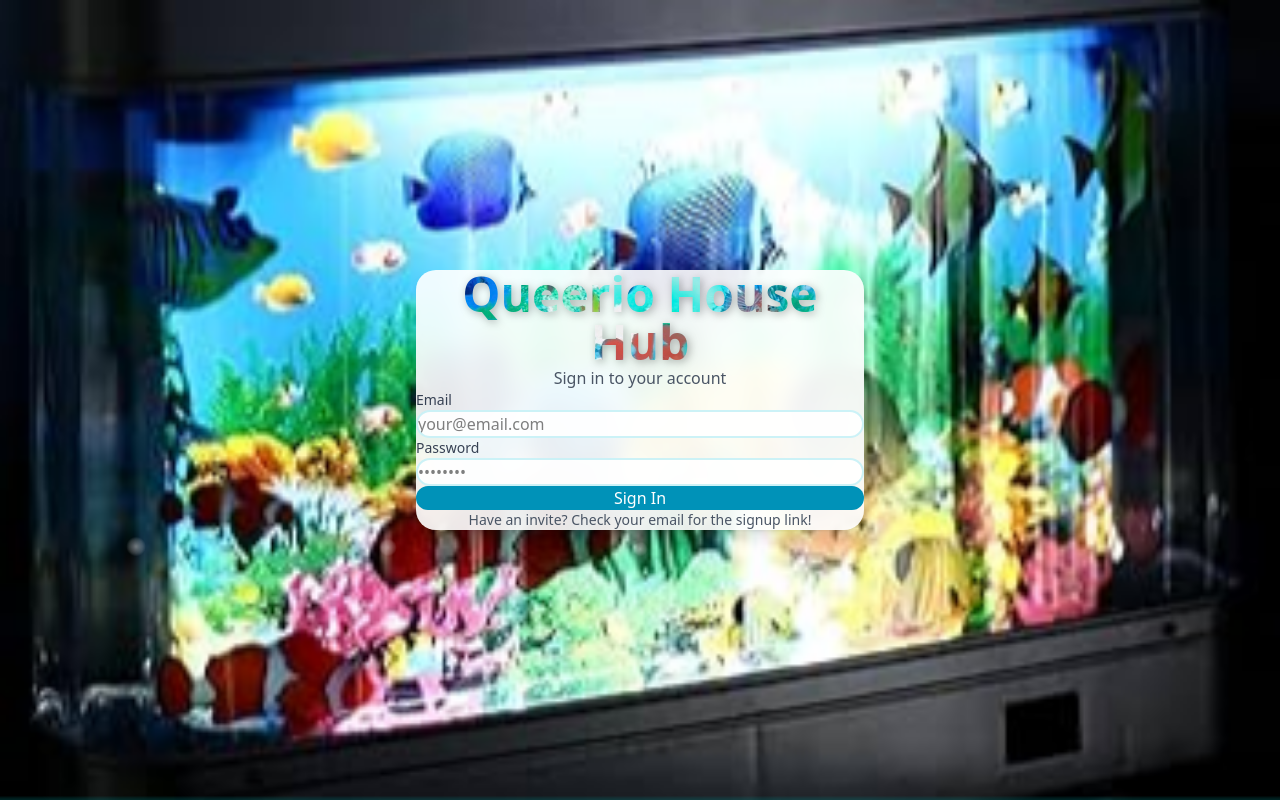
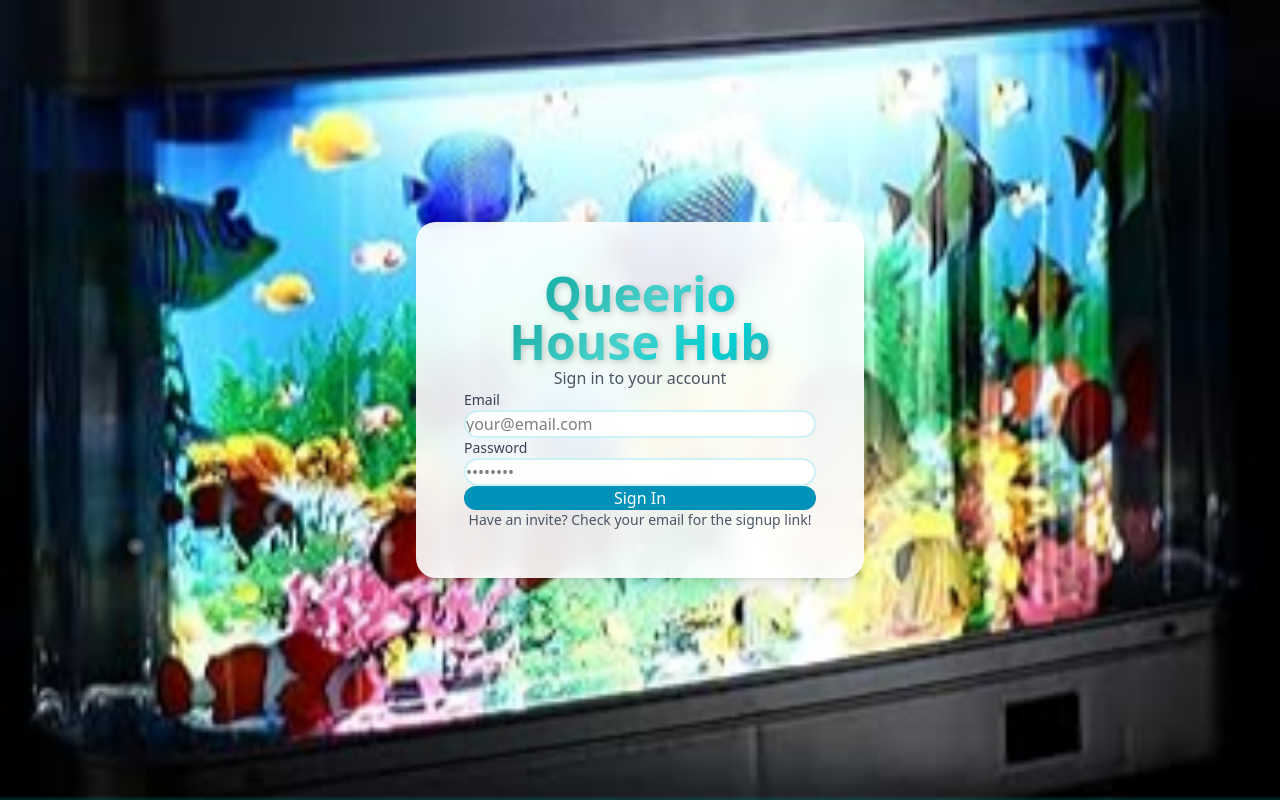
Before and after one commit to theemberfae-lgtm/Queerio-House-Hub, a React (Vite) app: page /login in a window 1280 px wide. Built offline with nearby package versions, Linux system fonts and the light colour scheme.

Commit message:
Sea gradient text + more padding

```diff
--- a/src/Login.jsx
+++ b/src/Login.jsx
@@ -34,7 +34,7 @@ const Login = () => {
       backgroundAttachment: 'fixed'
     }}>
       <div className="w-full max-w-6xl px-4 md:px-16 py-4 md:py-8 flex items-center justify-center">
-      <div className="rounded-lg shadow-lg p-8 w-full max-w-md" style={{background: 'rgba(255, 255, 255, 0.9)', backdropFilter: 'blur(10px)'}}>
+      <div className="rounded-lg shadow-lg w-full max-w-md" style={{padding: '3rem', background: 'rgba(255, 255, 255, 0.9)', backdropFilter: 'blur(10px)'}}>
         <div className="text-center mb-8">
           <div className="flex items-center justify-center gap-2 mb-2">
             <h1 className="text-4xl md:text-5xl font-bold text-gray-800"><span className="porthole-q">Queerio House Hub</span></h1>
--- a/src/Signup.jsx
+++ b/src/Signup.jsx
@@ -61,7 +61,7 @@ const Signup = () => {
       backgroundAttachment: 'fixed'
     }}>
       <div className="w-full max-w-6xl px-4 md:px-16 py-4 md:py-8 flex items-center justify-center">
-      <div className="rounded-lg shadow-lg p-8 w-full max-w-md" style={{background: 'rgba(255, 255, 255, 0.9)', backdropFilter: 'blur(10px)'}}>
+      <div className="rounded-lg shadow-lg w-full max-w-md" style={{padding: '3rem', background: 'rgba(255, 255, 255, 0.9)', backdropFilter: 'blur(10px)'}}>
         <div className="text-center mb-8">
           <div className="flex items-center justify-center gap-2 mb-2">
             <h1 className="text-4xl md:text-5xl font-bold text-gray-800"><span className="porthole-q">Queerio House Hub</span></h1>
--- a/src/aquarium-theme.css
+++ b/src/aquarium-theme.css
@@ -190,26 +190,28 @@ body::before {
 }
 
 /* ============================================
-   Q PORTHOLE EFFECT - Fish Swimming in the Q!
+   SEA GRADIENT TEXT - Beautiful & Readable!
    ============================================ */
 
-/* This makes the Q show the colorful fish image inside it */
+/* This makes the text show a beautiful ocean gradient */
 .porthole-q {
-  position: relative;
-  background-image: url('/fish-porthole.jpg');
-  background-size: cover;
-  background-position: center;
+  background: linear-gradient(135deg,
+    #00CED1 0%,      /* Bright cyan */
+    #20B2AA 25%,     /* Light sea green */
+    #48D1CC 50%,     /* Medium turquoise */
+    #00CED1 75%,     /* Back to cyan */
+    #5F9EA0 100%     /* Cadet blue */
+  );
   background-clip: text;
   -webkit-background-clip: text;
   -webkit-text-fill-color: transparent;
-  color: transparent;
   font-weight: bold;
   display: inline-block;
-  /* Add a subtle border around the Q to make it pop */
-  filter: drop-shadow(2px 2px 4px rgba(0, 0, 0, 0.3));
+  /* Add a subtle text shadow for depth */
+  filter: drop-shadow(2px 2px 3px rgba(0, 0, 0, 0.2));
 }
 
-/* No circle in the hole - keep it simple! */
+/* No more problematic circles or fish images! */
 
 /* ============================================
    SIMPLE BUBBLE ANIMATIONS
```
Also changed, not shown: public/fish-porthole.jpg (deleted).
